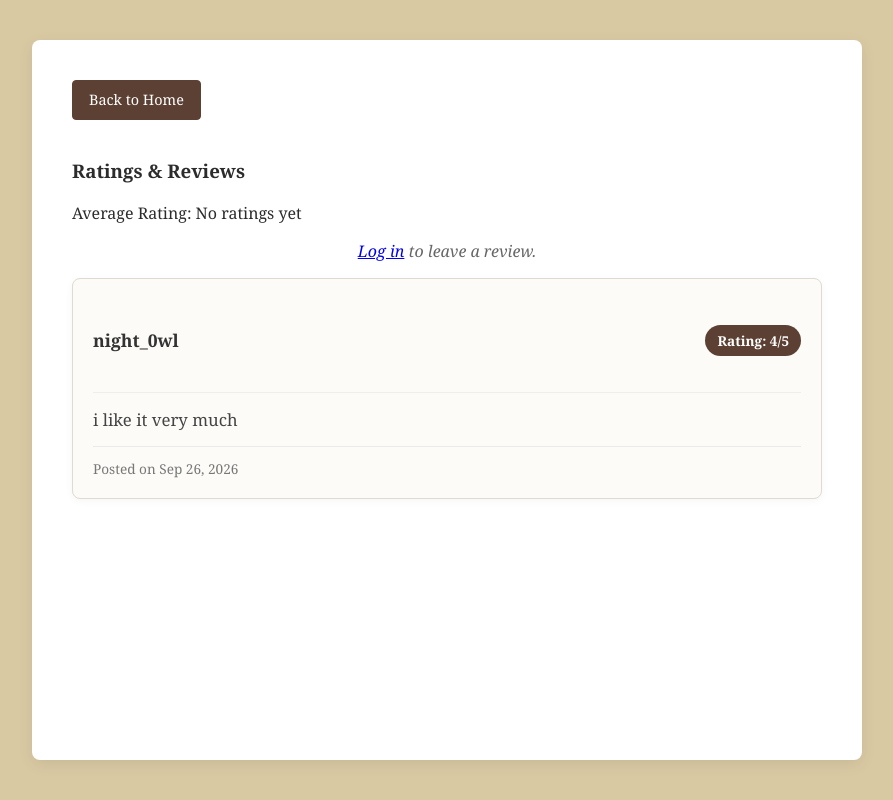
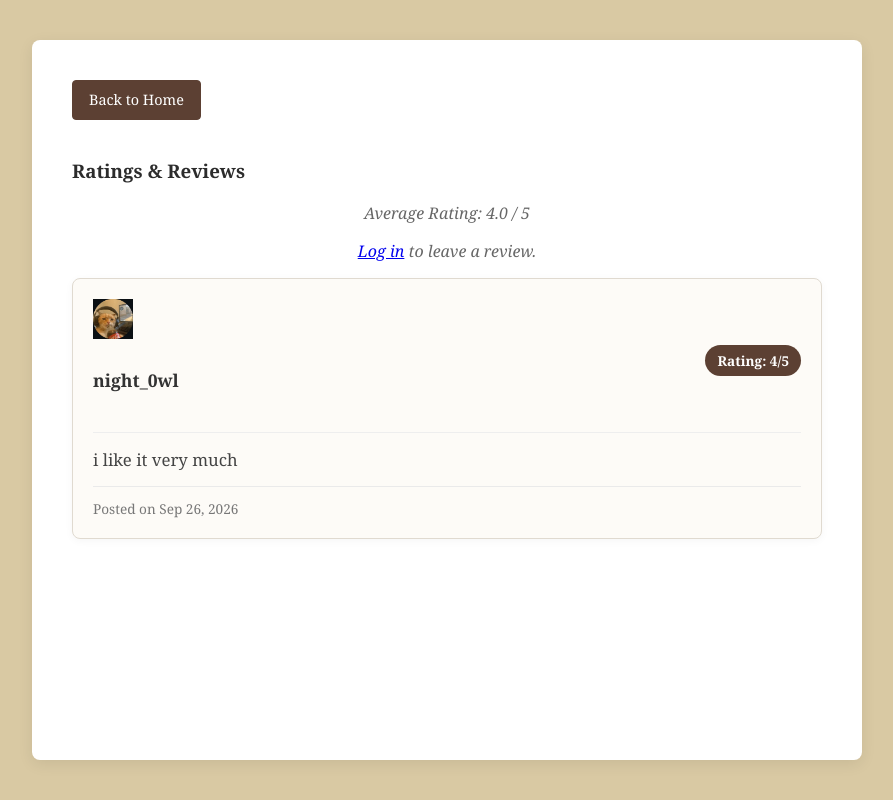
Before and after one commit to rithi-shaa/CSP-2620--GROUP-23, a Django app: page /catalog/book/20/ in a window 1280 px wide. Shown: the whole page, without its empty margins (193-1086 px from the left). Run offline with Django 5.2, Linux system fonts and the light colour scheme; data comes from the database, SQL or seed files in the repository; both versions use the stored data as it was after the commit.

Commit message:
Add user profile pictures to reviews and implement dynamic average rating calculation

```diff
--- a/booksession_admin/catalog/templates/catalog/book_detail.html
+++ b/booksession_admin/catalog/templates/catalog/book_detail.html
@@ -162,9 +162,13 @@
     <h3>Ratings & Reviews</h3>
 
     <!-- Average Rating Display -->
-    <div class="mb-3">
-        <span class="fs-4 fw-bold">Average Rating: {{ book.average_rating|default:"No ratings yet" }}</span>
-    </div>
+    <p>Average Rating:
+    {% if avg_rating %}
+        {{ avg_rating|floatformat:1 }} / 5
+    {% else %}
+        No ratings yet
+    {% endif %}
+    </p>
 
     <!-- Review Form -->
     {% if user.is_authenticated %}
@@ -200,7 +204,12 @@
         {% for review in reviews %}
             <div class="list-group-item list-group-item-action flex-column align-items-start mb-2">
                 <div class="d-flex w-100 justify-content-between review-header">
-                    <h5 class="mb-1">{{ review.user.username }}</h5>
+                    <div class="d-flex align-items-center">
+        {% if review.user.userprofile.profile_picture %}
+        <img src="{{ review.user.userprofile.profile_picture.url }}" alt="{{ review.user.username }}" class="rounded-circle me-2" width="40" height="40" style="object-fit: cover;">
+    {% endif %}
+                <h5 class="mb-0 fw-bold">{{ review.user.username }}</h5>
+            </div>
                     <span class="badge bg-secondary">Rating: {{ review.rating }}/5</span>
                 </div>
                 <p class="mb-1 review-comment">{{ review.comment }}</p>
--- a/booksession_admin/catalog/views.py
+++ b/booksession_admin/catalog/views.py
@@ -20,6 +20,7 @@ from .models import UserProfile, Book, Shelf, ShelfBook, UserLoginLog, User, Rev
 from datetime import date, timedelta
 from .forms import ReadingLogForm, ReadingGoalForm
 from django.db.models import Q
+from django.db.models import Sum, Count, Avg
 
 def register_view(request):
     if request.method == 'POST':
@@ -517,6 +518,9 @@ def book_detail(request, book_id):
     book = get_object_or_404(Book, pk=book_id)
     reviews = Review.objects.filter(book=book)
 
+    # Calculate average rating
+    avg_rating = reviews.aggregate(Avg('rating'))['rating__avg']
+
     # Check if the current user has already reviewed this book
     user_has_reviewed = False
     if request.user.is_authenticated:
@@ -525,6 +529,7 @@ def book_detail(request, book_id):
     context = {
         'book': book,
         'reviews': reviews,
+        'avg_rating': avg_rating,
         'user_has_reviewed': user_has_reviewed,
     }
     return render(request, 'catalog/book_detail.html', context)
```
Also changed, not shown: booksession_admin/db.sqlite3, booksession_admin/media/profile_pics/profile.jpg (added), booksession_admin/media/profile_pics/profile_fXJ9agT.jpg (added).
